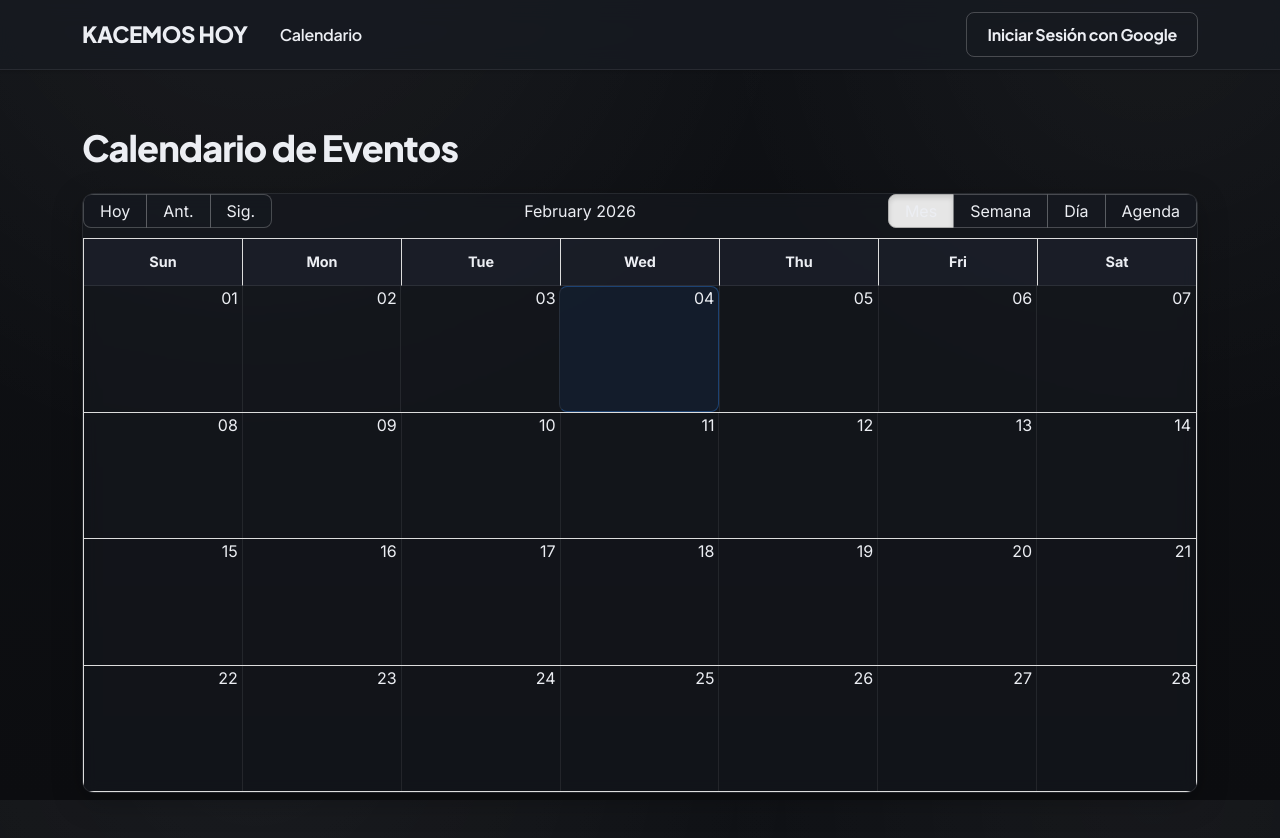
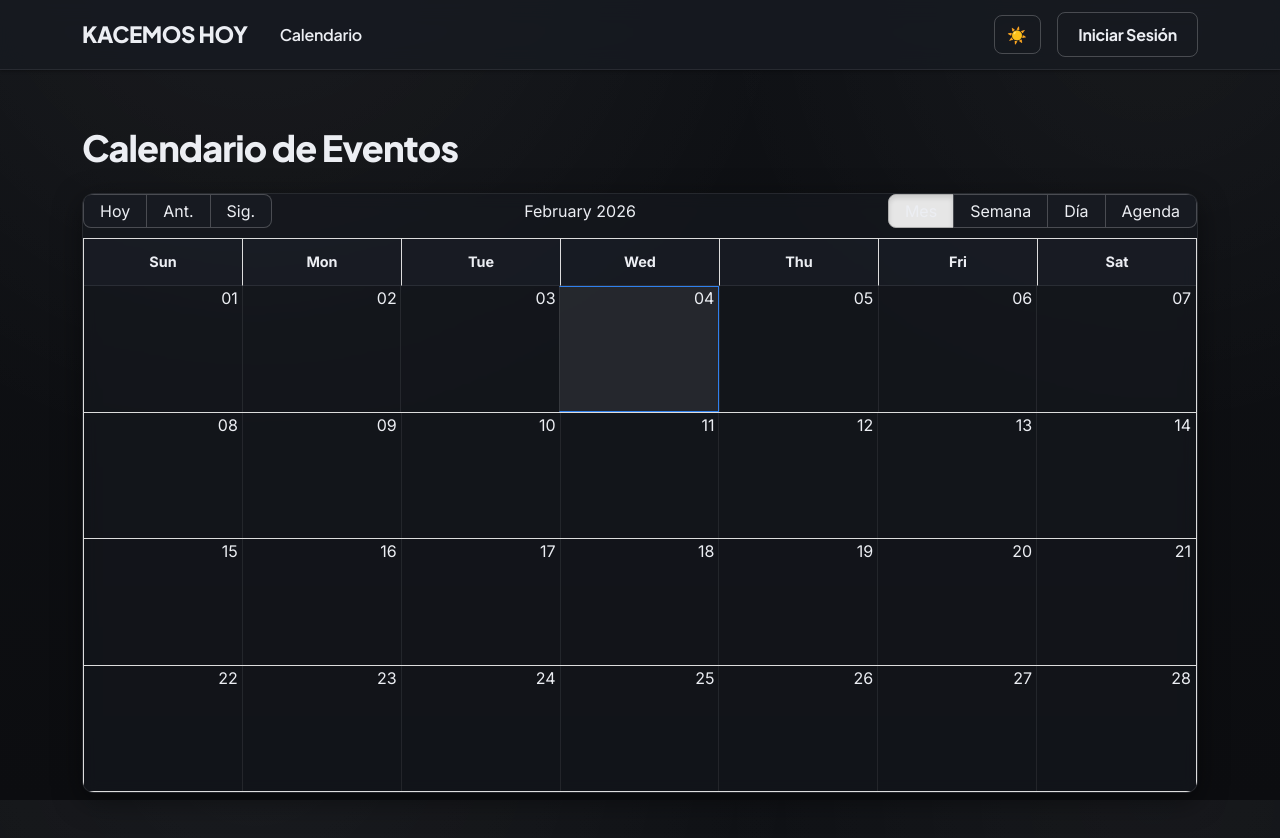
Before and after one commit to rlaplaza/kacemo_web, a React (Create React App) app in the folder frontend/: page / in a window 1280 px wide. Shown: the top 838 px of the page. Built offline with nearby package versions, Linux system fonts and the light colour scheme; no server answers.

Commit message:
feat: implement dark and light theme toggle

```diff
--- a/frontend/src/App.css
+++ b/frontend/src/App.css
@@ -19,9 +19,9 @@
   flex-direction: column;
 }
 
-/* Navbar (no blue border) */
+/* Navbar */
 .navbar {
-  background-color: rgba(23, 26, 33, 0.86) !important;
+  background-color: var(--navbar-bg) !important;
   backdrop-filter: blur(12px);
   border-bottom: 1px solid var(--color-border-soft);
   box-shadow: var(--shadow-sm);
@@ -30,7 +30,7 @@
 }
 
 .navbar-brand {
-  color: var(--color-text-light) !important;
+  color: var(--color-text) !important;
   font-family: var(--font-display);
   font-weight: 800;
   letter-spacing: -0.02em;
@@ -38,7 +38,7 @@
 }
 
 .nav-link {
-  color: var(--color-text-light) !important;
+  color: var(--color-text) !important;
   font-family: var(--font-display);
   font-weight: 600;
   letter-spacing: var(--letter-spacing-tight);
@@ -46,21 +46,31 @@
   margin-right: var(--space-2);
 }
 
-/* Hover stays monochrome (no blue) */
+.navbar-toggler {
+  border-color: var(--color-border-strong);
+}
+
+.navbar-toggler-icon {
+  filter: var(--bs-theme-toggler-filter);
+}
+
+[data-bs-theme='dark'] .navbar-toggler-icon {
+  filter: invert(1) grayscale(100%) brightness(200%);
+}
+
+/* Hover stays monochrome */
 .navbar-brand:hover,
 .nav-link:hover {
   opacity: 0.8;
 }
 
 .navbar-text {
-  color: var(--color-neutral-light) !important;
+  color: var(--color-text-muted) !important;
   font-size: 0.95rem;
 }
 
-/* Optional: keep user “online” indicator subtle but colored?
-   If you want *only calendar* color, set this to muted instead. */
 .navbar-text .text-info {
-  color: var(--color-neutral-light) !important;
+  color: var(--color-text-muted) !important;
 }
 
 /* Layout spacing */
@@ -70,9 +80,9 @@
   padding-bottom: var(--space-7);
 }
 
-/* Headings: monochrome, minimal */
+/* Headings */
 h1, h2, h3, h4, h5, h6 {
-  color: var(--color-text-light);
+  color: var(--color-text);
   font-family: var(--font-display);
   font-weight: 800;
   letter-spacing: -0.025em;
@@ -95,13 +105,10 @@ h3 { font-size: 1.5rem; }
 
 .form-control,
 .form-select {
-  background-color: rgba(23, 26, 33, 0.75);
-  color: var(--color-text-light);
-
-  /* Visible boundaries (important for non-text contrast) */
+  background-color: var(--color-surface-1);
+  color: var(--color-text);
   border: 1px solid var(--color-border-strong);
   border-radius: var(--radius-sm);
-
   padding: 0.65rem 1rem;
   font-size: 1rem;
   box-shadow: none;
@@ -113,13 +120,13 @@ h3 { font-size: 1.5rem; }
 
 .form-control:focus,
 .form-select:focus {
-  background-color: rgba(23, 26, 33, 0.92);
-  color: var(--color-text-light);
-  border-color: rgba(255,255,255,.35);
+  background-color: var(--color-surface-2);
+  color: var(--color-text);
+  border-color: var(--color-text-faint);
   box-shadow: var(--focus-ring);
 }
 
-/* Buttons: neutral styling (no blue) */
+/* Buttons */
 .btn {
   border-radius: var(--radius-sm);
   font-family: var(--font-display);
@@ -129,55 +136,63 @@ h3 { font-size: 1.5rem; }
   transition: all 140ms ease;
 }
 
-.btn:active {
-  transform: translateY(1px);
-}
-
 .btn-primary {
-  background-color: #ECEEF3;
-  border-color: #ECEEF3;
-  color: #0F1115;
+  background-color: var(--color-text);
+  border-color: var(--color-text);
+  color: var(--color-bg);
 }
 
 .btn-primary:hover {
-  background-color: #D9DBE0;
-  border-color: #D9DBE0;
-  color: #0F1115;
+  opacity: 0.9;
+  background-color: var(--color-text);
+  border-color: var(--color-text);
+  color: var(--color-bg);
 }
 
-.btn-outline-light {
-  color: var(--color-text-light);
-  border-color: var(--color-border-strong);
-  background-color: transparent;
-}
-
-.btn-outline-light:hover {
-  background-color: rgba(255, 255, 255, 0.08);
-  border-color: rgba(255, 255, 255, 0.40);
-  color: var(--color-text-light);
-}
-
-/* Alerts: if you want *only calendar* color, make these neutral too */
+/* Alerts */
 .alert {
   border-radius: var(--radius-md);
   padding: var(--space-4) var(--space-5);
   border: 1px solid transparent;
 }
 
-.alert-success {
+[data-bs-theme='dark'] .alert-success {
   background-color: rgba(39, 174, 96, 0.1);
   color: #58D68D;
   border-color: rgba(39, 174, 96, 0.25);
 }
-.alert-danger {
+[data-bs-theme='dark'] .alert-danger {
   background-color: rgba(235, 87, 87, 0.1);
   color: #F1948A;
   border-color: rgba(235, 87, 87, 0.25);
 }
 
+[data-bs-theme='light'] .alert-success {
+  background-color: #D4EDDA;
+  color: #155724;
+  border-color: #C3E6CB;
+}
+[data-bs-theme='light'] .alert-danger {
+  background-color: #F8D7DA;
+  color: #721C24;
+  border-color: #F5C6CB;
+}
+
+.btn-outline-light, .btn-outline-secondary {
+  color: var(--color-text);
+  border-color: var(--color-border-strong);
+  background-color: transparent;
+}
+
+.btn-outline-light:hover, .btn-outline-secondary:hover {
+  background-color: var(--color-border-soft);
+  border-color: var(--color-text-faint);
+  color: var(--color-text);
+}
+
 /* Cards */
 .card {
-  background-color: rgba(23, 26, 33, 0.6) !important;
+  background-color: var(--card-bg) !important;
   backdrop-filter: blur(8px);
   border: 1px solid var(--color-border-soft) !important;
   border-radius: var(--radius-md);
@@ -186,21 +201,50 @@ h3 { font-size: 1.5rem; }
 }
 
 .card-header {
-  background-color: rgba(31, 35, 48, 0.4) !important;
+  background-color: var(--header-bg) !important;
   border-bottom: 1px solid var(--color-border-soft) !important;
   padding: var(--space-4) var(--space-5) !important;
 }
 
-.card-body {
-  padding: var(--space-5) !important;
+/* Theme Toggle Button */
+.theme-toggle {
+  background: transparent;
+  border: 1px solid var(--color-border-strong);
+  color: var(--color-text);
+  border-radius: var(--radius-sm);
+  padding: 0.4rem 0.8rem;
+  display: flex;
+  align-items: center;
+  justify-content: center;
+  cursor: pointer;
+  transition: all 0.2s;
+}
+
+.theme-toggle:hover {
+  background-color: var(--color-border-soft);
+}
+
+/* Event Detail Specific Fixes */
+.lead {
+  color: var(--color-text);
+  font-weight: 400;
+  line-height: 1.7;
+}
+
+[data-bs-theme='dark'] .lead {
+  color: #ECEEF3; /* High contrast white-ish */
+}
+
+[data-bs-theme='light'] .lead {
+  color: #1A1D23; /* High contrast dark */
 }
 
 /* React Big Calendar overrides */
 .rbc-calendar {
-  background-color: rgba(23, 26, 33, 0.6);
+  background-color: var(--card-bg);
   backdrop-filter: blur(8px);
   border: 1px solid var(--color-border-soft);
-  color: var(--color-text-light);
+  color: var(--color-text);
   font-family: var(--font-sans);
   border-radius: var(--radius-md);
   overflow: hidden;
@@ -208,15 +252,16 @@ h3 { font-size: 1.5rem; }
 }
 
 .rbc-header {
-  background-color: rgba(31, 35, 48, 0.55);
-  color: var(--color-text-light);
+  background-color: var(--header-bg);
+  color: var(--color-text);
   font-weight: 700;
   border-bottom: 1px solid var(--color-border-soft);
   padding: var(--space-3) 0;
 }
 
 .rbc-off-range-bg {
-  background-color: rgba(15, 17, 21, 0.92);
+  background-color: var(--color-surface-1);
+  opacity: 0.5;
 }
 
 .rbc-date-cell {
@@ -224,52 +269,38 @@ h3 { font-size: 1.5rem; }
 }
 
 .rbc-button-link {
-  color: var(--color-text-light);
+  color: var(--color-text);
 }
 
-/* Toolbar controls keep neutral borders */
 .rbc-toolbar button {
-  color: var(--color-text-light);
-  background-color: rgba(23, 26, 33, 0.55);
+  color: var(--color-text);
+  background-color: var(--color-surface-1);
   border: 1px solid var(--color-border-strong);
   border-radius: var(--radius-sm);
 }
 .rbc-toolbar button:hover {
-  background-color: rgba(255, 255, 255, 0.06);
-  border-color: rgba(255, 255, 255, 0.30);
+  background-color: var(--color-border-soft);
 }
 
-/* ✅ Color used ONLY for highlights */
 .rbc-today {
-  /* Today highlight (accent color) */
-  background-color: rgba(47, 128, 237, 0.08);
-  border: 1px solid rgba(47, 128, 237, 0.38);
+  background-color: var(--color-border-soft);
+  border: 1px solid var(--color-highlight);
+}
+
+.rbc-current-time-indicator {
+  background-color: var(--color-now);
+}
+
+.rbc-event {
+  background-color: var(--color-event);
+  color: #FFFFFF !important;
+  font-weight: 700;
   border-radius: var(--radius-sm);
 }
-
-/* Current time indicator stays a clear highlight */
-.rbc-current-time-indicator {
-  background-color: var(--color-highlight-red);
-}
-
-/* Events are green highlight */
-.rbc-event {
-  background-color: rgba(39, 174, 96, 0.88);
-  border: 1px solid rgba(39, 174, 96, 0.88);
-  color: #0B0F14;
-  font-weight: 700;
-  border-radius: var(--radius-sm);
-  opacity: 0.96;
-}
-.rbc-event:hover { opacity: 1; }
-.rbc-event-content { color: #0B0F14; }
+.rbc-event-content { color: #FFFFFF !important; }
 
 .rbc-month-view .rbc-day-bg + .rbc-day-bg,
 .rbc-time-view .rbc-day-bg + .rbc-day-bg,
 .rbc-time-header.rbc-overflowing {
   border-left: 1px solid var(--color-border-soft);
 }
-
-.rbc-row-segment .rbc-event-content {
-  white-space: normal;
-}
--- a/frontend/src/App.js
+++ b/frontend/src/App.js
@@ -8,12 +8,14 @@ import EventDetailPage from './pages/EventDetailPage'; // Import EventDetailPage
 import AuthCallback from './AuthCallback'; // Import AuthCallback
 import ProtectedRoute from './components/ProtectedRoute'; // Import ProtectedRoute
 import { AuthProvider } from './AuthContext'; // Import AuthProvider
+import { ThemeProvider } from './ThemeContext'; // Import ThemeProvider
 import AuthInitializer from './AuthInitializer'; // Import AuthInitializer
 import 'bootstrap/dist/css/bootstrap.min.css';
 import './App.css';
 
 function App() {
   return (
+    <ThemeProvider> {/* ThemeProvider at the top */}
       <AuthProvider> {/* AuthProvider now wraps Router */}
         <Router>
           <AuthInitializer> {/* AuthInitializer now wraps the rest of the app */}
@@ -32,6 +34,7 @@ function App() {
           </AuthInitializer>
         </Router>
       </AuthProvider>
+    </ThemeProvider>
   );
 }
 
--- /dev/null
+++ b/frontend/src/ThemeContext.js
@@ -0,0 +1,33 @@
+import React, { createContext, useContext, useEffect, useState } from 'react';
+
+const ThemeContext = createContext();
+
+export const ThemeProvider = ({ children }) => {
+  const [theme, setTheme] = useState(() => {
+    const savedTheme = localStorage.getItem('theme');
+    return savedTheme || 'dark'; // Default to dark as it was the original
+  });
+
+  useEffect(() => {
+    document.documentElement.setAttribute('data-bs-theme', theme);
+    localStorage.setItem('theme', theme);
+  }, [theme]);
+
+  const toggleTheme = () => {
+    setTheme((prevTheme) => (prevTheme === 'light' ? 'dark' : 'light'));
+  };
+
+  return (
+    <ThemeContext.Provider value={{ theme, toggleTheme }}>
+      {children}
+    </ThemeContext.Provider>
+  );
+};
+
+export const useTheme = () => {
+  const context = useContext(ThemeContext);
+  if (!context) {
+    throw new Error('useTheme must be used within a ThemeProvider');
+  }
+  return context;
+};
--- a/frontend/src/components/NavigationBar.js
+++ b/frontend/src/components/NavigationBar.js
@@ -2,9 +2,11 @@ import React from 'react';
 import { Navbar, Nav, Container, Button } from 'react-bootstrap';
 import { LinkContainer } from 'react-router-bootstrap';
 import { useAuth } from '../AuthContext';
+import { useTheme } from '../ThemeContext';
 
 const NavigationBar = () => {
   const { user, logout } = useAuth();
+  const { theme, toggleTheme } = useTheme();
 
   const handleLogin = () => {
     // Redirect to backend serverless function to initiate Google OAuth
@@ -36,16 +38,23 @@ const NavigationBar = () => {
               </>
             )}
           </Nav>
-          <Nav>
+          <Nav className="align-items-center gap-2">
+            <button
+              className="theme-toggle me-2"
+              onClick={toggleTheme}
+              title={`Cambiar a modo ${theme === 'light' ? 'oscuro' : 'claro'}`}
+            >
+              {theme === 'light' ? '🌙' : '☀️'}
+            </button>
             {user ? (
               <>
-                <Navbar.Text className="me-3">
+                <Navbar.Text className="me-3 d-none d-sm-block">
                   Sesión iniciada como: <span className="text-info">{user.name}</span>
                 </Navbar.Text>
-                <Button variant="outline-light" onClick={logout}>Cerrar Sesión</Button>
+                <Button variant="outline-secondary" onClick={logout}>Cerrar Sesión</Button>
               </>
             ) : (
-              <Button variant="outline-light" onClick={handleLogin}>Iniciar Sesión con Google</Button>
+              <Button variant="outline-secondary" onClick={handleLogin}>Iniciar Sesión</Button>
             )}
           </Nav>
         </Navbar.Collapse>
--- a/frontend/src/index.css
+++ b/frontend/src/index.css
@@ -13,7 +13,7 @@
   --letter-spacing-tight: -0.015em;
   --letter-spacing-normal: 0;
 
-  /* Spacing rhythm (8px scale for larger jumps, 4px for fine-tuning) */
+  /* Spacing rhythm */
   --space-1: 4px;
   --space-2: 8px;
   --space-3: 12px;
@@ -28,38 +28,62 @@
   --container-max-width: 1100px;
   --container-padding: var(--space-4);
 
-  /* Radii / shadows */
+  /* Radii */
   --radius-sm: 8px;
   --radius-md: 12px;
   --radius-lg: 20px;
-  --shadow-sm: 0 1px 3px rgba(0,0,0,.15);
-  --shadow-md: 0 8px 30px rgba(0,0,0,.25);
-  --shadow-lg: 0 20px 50px rgba(0,0,0,.35);
 
-  /* Grayscale palette (primary UI) */
+  /* Highlights only (shared between themes) */
+  --color-highlight: #2F80ED;   /* for “today” highlight */
+  --color-event: #27AE60;       /* calendar events */
+  --color-now: #EB5757;         /* current time indicator */
+}
+
+/* Dark Theme Variables */
+[data-bs-theme='dark'] {
   --color-bg: #0F1115;
   --color-surface-1: #171A21;
   --color-surface-2: #1F2330;
-
-  /* Borders: keep boundaries visible for controls */
   --color-border-soft: rgba(255,255,255,.08);
   --color-border-strong: rgba(255,255,255,.22);
-
-  /* Text */
   --color-text: #ECEEF3;
   --color-text-muted: rgba(236, 238, 243, 0.72);
   --color-text-faint: rgba(236, 238, 243, 0.52);
-
-  /* Highlights only (use sparingly) */
-  --color-highlight: #2F80ED;   /* for “today” highlight (optional) */
-  --color-event: #27AE60;       /* calendar events */
-  --color-now: #EB5757;         /* current time indicator */
-
-  /* Neutral focus ring (no blue) */
+  --shadow-sm: 0 1px 3px rgba(0,0,0,.35);
+  --shadow-md: 0 8px 30px rgba(0,0,0,.45);
+  --shadow-lg: 0 20px 50px rgba(0,0,0,.55);
   --focus-ring: 0 0 0 0.22rem rgba(236, 238, 243, 0.18);
+  --navbar-bg: rgba(23, 26, 33, 0.86);
+  --card-bg: rgba(23, 26, 33, 0.6);
+  --header-bg: rgba(31, 35, 48, 0.4);
+  --body-gradient: radial-gradient(1000px circle at 20% -10%, rgba(255, 255, 255, 0.05), transparent 55%),
+                   radial-gradient(800px circle at 90% 0%, rgba(255, 255, 255, 0.035), transparent 55%),
+                   linear-gradient(180deg, #0F1115 0%, #0C0D10 100%);
 }
 
-/* Base */
+/* Light Theme Variables */
+[data-bs-theme='light'] {
+  --color-bg: #F8F9FA;
+  --color-surface-1: #FFFFFF;
+  --color-surface-2: #F1F3F5;
+  --color-border-soft: rgba(0,0,0,.06);
+  --color-border-strong: rgba(0,0,0,.15);
+  --color-text: #1A1D23;
+  --color-text-muted: rgba(26, 29, 35, 0.75);
+  --color-text-faint: rgba(26, 29, 35, 0.55);
+  --shadow-sm: 0 1px 3px rgba(0,0,0,.08);
+  --shadow-md: 0 8px 30px rgba(0,0,0,.12);
+  --shadow-lg: 0 20px 50px rgba(0,0,0,.18);
+  --focus-ring: 0 0 0 0.22rem rgba(26, 29, 35, 0.1);
+  --navbar-bg: rgba(255, 255, 255, 0.9);
+  --card-bg: #FFFFFF;
+  --header-bg: #F8F9FA;
+  --body-gradient: radial-gradient(1000px circle at 20% -10%, rgba(0, 0, 0, 0.02), transparent 55%),
+                   radial-gradient(800px circle at 90% 0%, rgba(0, 0, 0, 0.015), transparent 55%),
+                   linear-gradient(180deg, #F8F9FA 0%, #E9ECEF 100%);
+}
+
+/* Base Styles */
 html { font-size: var(--text-size); }
 
 body {
@@ -68,15 +92,10 @@ body {
   line-height: var(--line-height);
   -webkit-font-smoothing: antialiased;
   -moz-osx-font-smoothing: grayscale;
-
-  /* Subtle gradient but still grayscale */
-  background:
-    radial-gradient(1000px circle at 20% -10%, rgba(255, 255, 255, 0.05), transparent 55%),
-    radial-gradient(800px circle at 90% 0%, rgba(255, 255, 255, 0.035), transparent 55%),
-    linear-gradient(180deg, #0F1115 0%, #0C0D10 100%);
+  background: var(--body-gradient);
   background-attachment: fixed;
-
   color: var(--color-text);
+  min-height: 100vh;
 }
 
 code, pre, kbd, samp { font-family: var(--font-mono); }
@@ -85,7 +104,7 @@ code, pre, kbd, samp { font-family: var(--font-mono); }
 a {
   color: inherit;
   text-decoration: underline;
-  text-decoration-color: rgba(236, 238, 243, 0.25);
+  text-decoration-color: var(--color-border-strong);
   text-decoration-thickness: 0.08em;
   text-underline-offset: 0.18em;
   transition: opacity 140ms ease, text-decoration-color 140ms ease;
@@ -93,7 +112,7 @@ a {
 
 a:hover {
   opacity: 0.92;
-  text-decoration-color: rgba(236, 238, 243, 0.55);
+  text-decoration-color: var(--color-text);
 }
 
 a:focus-visible {
--- a/frontend/src/pages/AddEventPage.js
+++ b/frontend/src/pages/AddEventPage.js
@@ -188,7 +188,7 @@ ${finalImageUrl ? `**Póster:** ![Póster del evento](${finalImageUrl})` : ''}`;
                     label="Visible para todos (si no se marca, solo lo verán usuarios autenticados)"
                     checked={visible}
                     onChange={(e) => setVisible(e.target.checked)}
-                    className="small opacity-75"
+                    className="small"
                   />
                 </Form.Group>
 
```
Also changed, not shown: frontend/src/pages/EventDetailPage.js (+5 -5 lines). Lines whose indentation alone changed are shown as unchanged.
